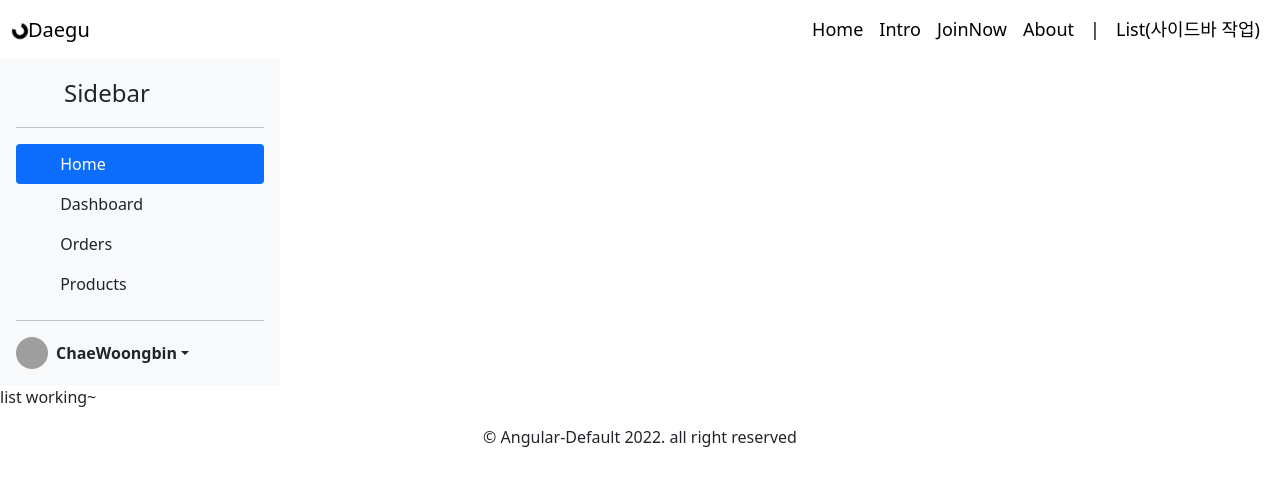
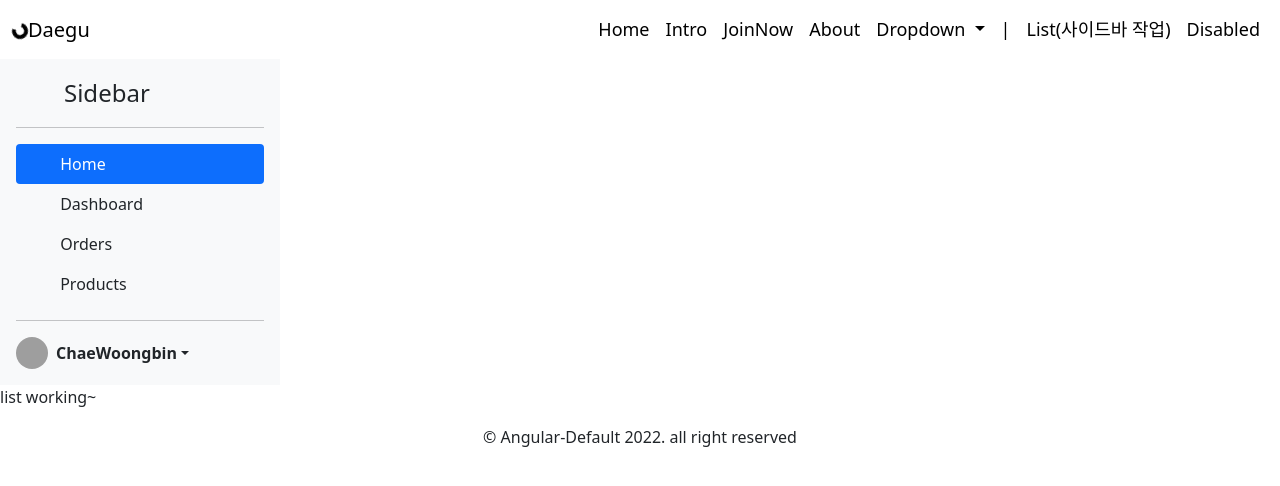
Before and after one commit to ChaeWoongbin/Angular_Default, an Angular app in the folder DefaultForm/: page /#/list in a window 1280 px wide. Shown: the top 486 px of the page. Built offline with nearby package versions, Linux system fonts and the light colour scheme; grey boxes are pictures that could not be loaded.

Commit message:
dropdown, disable

```diff
--- a/DefaultForm/src/app/app.component.css
+++ b/DefaultForm/src/app/app.component.css
@@ -20,3 +20,7 @@
 .logo-nav{
     height: 50px;
 }
+
+.nav-link:disabled{
+    background-color: #703c3c;
+}
--- a/DefaultForm/src/app/app.component.html
+++ b/DefaultForm/src/app/app.component.html
@@ -23,6 +23,17 @@
         <li class="nav-item">
           <a class="nav-link" routerLink="about">About</a>
         </li>
+        <li class="nav-item dropdown">
+          <a class="nav-link dropdown-toggle" href="#" id="navbarDropdown" role="button" data-bs-toggle="dropdown" aria-expanded="false">
+            Dropdown
+          </a>
+          <ul class="dropdown-menu" aria-labelledby="navbarDropdown">
+            <li><a class="dropdown-item" href="#">Action</a></li>
+            <li><a class="dropdown-item" href="#">Another action</a></li>
+            <li><hr class="dropdown-divider"></li>
+            <li><a class="dropdown-item" href="#">Something else here</a></li>
+          </ul>
+        </li>
 
         <li class="nav-item">
           <a class="nav-link link-gray">|</a>
@@ -30,13 +41,15 @@
         <li class="nav-item link-gray">
           <a class="nav-link" routerLink="list">List(사이드바 작업)</a>
         </li>
+        <li class="nav-item">
+          <a class="nav-link disabled">Disabled</a>
+        </li>
       </ul>
     </div>
 
 
   </div>
 </nav>
-
   <router-outlet></router-outlet>
 
   <footer class="text-center">
```
